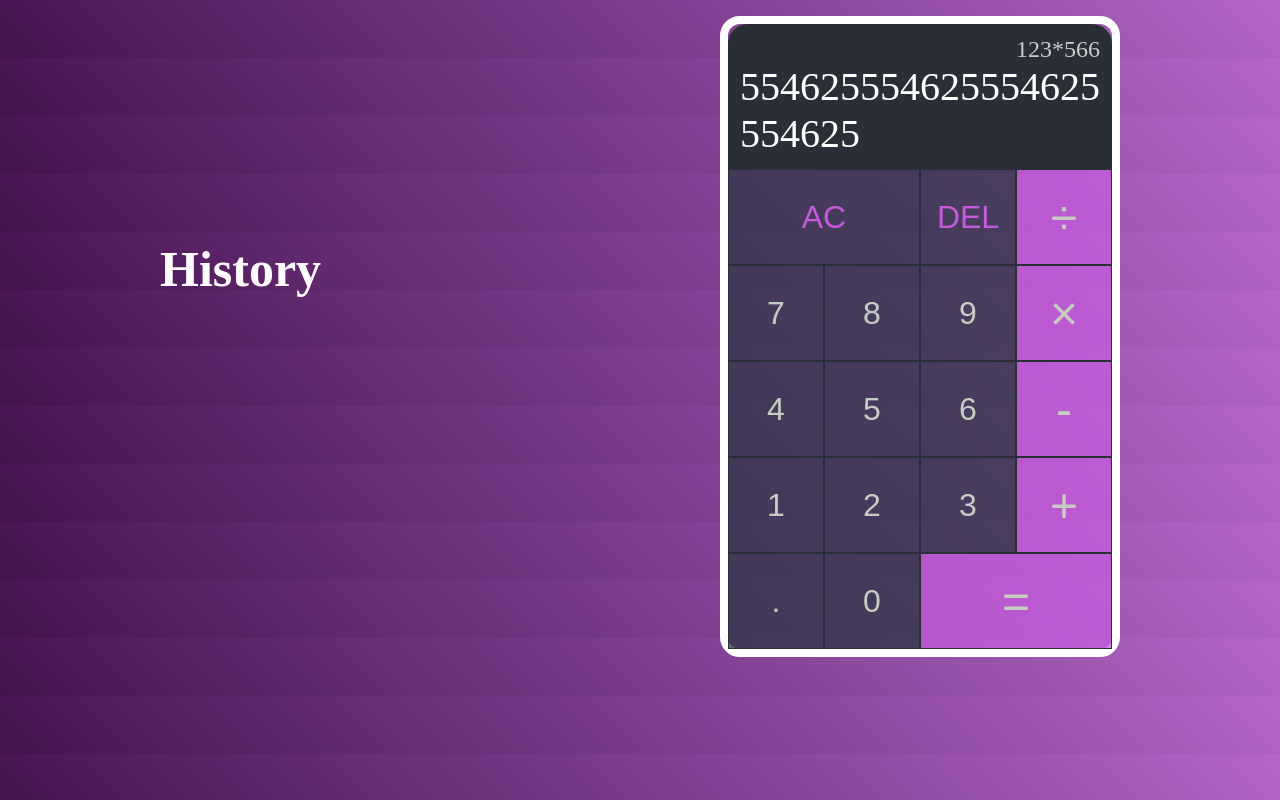
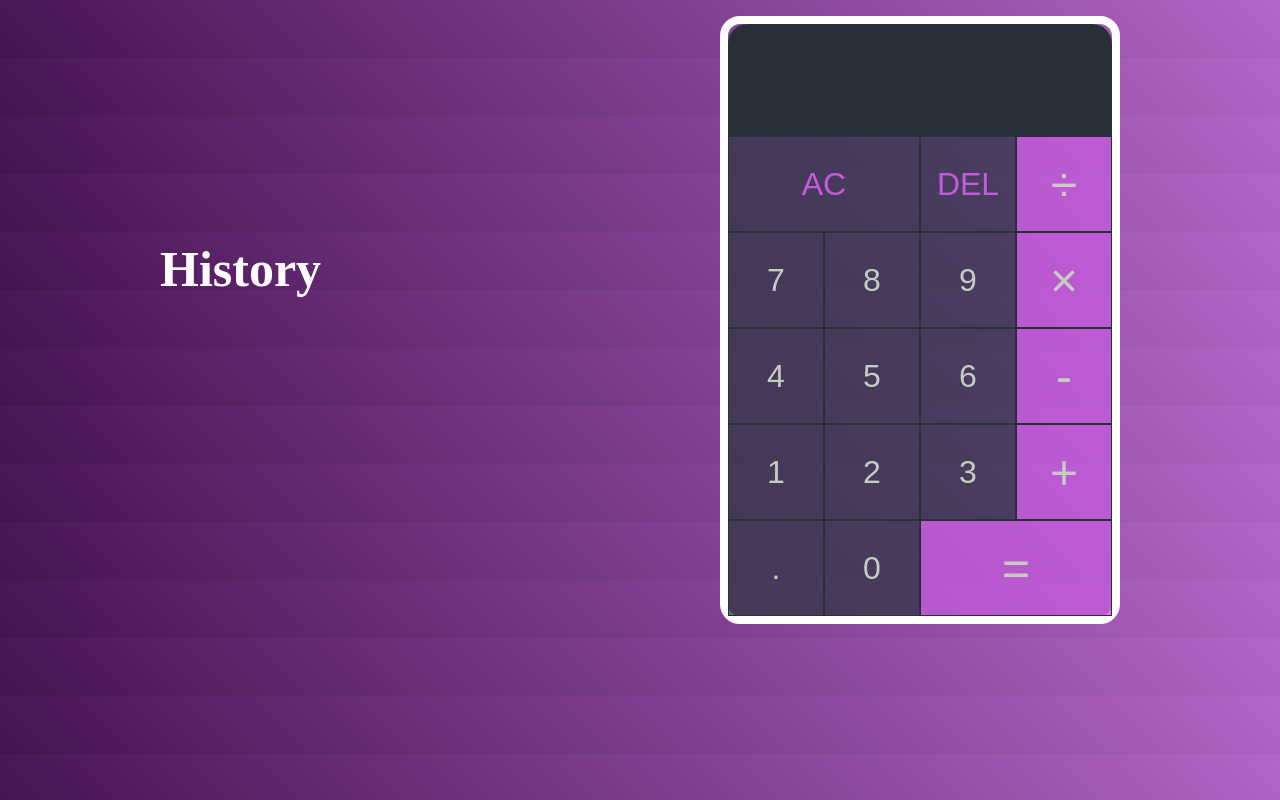
Before and after one commit to vyshnav0/Simple-React-Calculator, a React (Create React App) app: page / in a window 1280 px wide. Built offline with nearby package versions, Linux system fonts and the light colour scheme.

Commit message:
rendering digits on the display screen

```diff
--- a/src/App.js
+++ b/src/App.js
@@ -1,31 +1,56 @@
+import { useReducer } from "react"
+import DigitButtons from "./DigitButtons";
 import "./style.css"
+
+export const ACTIONS = {
+  ENTER_DIGIT: 'enter',
+  CLEAR: 'clear',
+  DELETE_DIGIT: 'delete',
+  CHOOSE_OPERATION: 'chooseOperation',
+  EVALUATE: 'evaluate'
+};
+
+function reducer(state, { type, payload }){
+  switch (type) {
+    case ACTIONS.ENTER_DIGIT:
+      return {
+         ...state,
+         curOperand: `${state.curOperand || ""}${payload.digit}`,
+      }
+    default:
+      return state;
+  }
+}
 function App() {
+  // state = {currentop, prevop and operation}
+  const [{ curOperand, prevOperand, operation }, dispatch] = useReducer(reducer, {});
+
   return (
     <>
       <div className="calc-text">History</div>
       <div className="calculator-grid">  {/*  the outermost  */}
         <div className="output-screen">  {/* the display screen */}
-          <div className="prev-operand">123*566</div>  {/* the prev output that is gets pushed up when we enter another operand */}
-          <div className="curr-operand">554625554625554625554625</div>  {/* the operand we enter after prev-operand */}
+          <div className="prev-operand">{prevOperand} {operation}</div>  {/* the prev output that is gets pushed up when we enter another operand */}
+          <div className="curr-operand"> {curOperand} </div>  {/* the operand we enter after prev-operand */}
         </div>
 
         <button className="purple-text spans">AC</button>
         <button className="purple-text">DEL</button>
         <button className="purple-button" >÷</button>
-        <button>7</button>
-        <button>8</button>
-        <button>9</button>
+        <DigitButtons digit= "7" dispatch={dispatch} />
+        <DigitButtons digit= "8" dispatch={dispatch} />
+        <DigitButtons digit= "9" dispatch={dispatch} />
         <button className="purple-button">×</button>
-        <button>4</button>
-        <button>5</button>
-        <button>6</button>
+        <DigitButtons digit= "4" dispatch={dispatch} />
+        <DigitButtons digit= "5" dispatch={dispatch} />
+        <DigitButtons digit= "6" dispatch={dispatch} />
         <button className="purple-button">-</button>
-        <button>1</button>
-        <button>2</button>
-        <button>3</button>
+        <DigitButtons digit= "1" dispatch={dispatch} />
+        <DigitButtons digit= "2" dispatch={dispatch} />
+        <DigitButtons digit= "3" dispatch={dispatch} />
         <button className="purple-button">+</button>
-        <button>.</button>
-        <button>0</button>
+        <DigitButtons digit= "." dispatch={dispatch} />
+        <DigitButtons digit= "0" dispatch={dispatch} />
         <button className="purple-button spans">=</button>
       </div>
     </>
--- /dev/null
+++ b/src/DigitButtons.js
@@ -0,0 +1,11 @@
+import React from 'react'
+import "./style.css"
+import { ACTIONS } from './App'
+
+export default function DigitButtons({ dispatch, digit }) {
+    return (
+        <button onClick={() => dispatch({ type: ACTIONS.ENTER_DIGIT, payload: { digit } })} >
+            {digit}
+        </button>
+    )
+}
```
